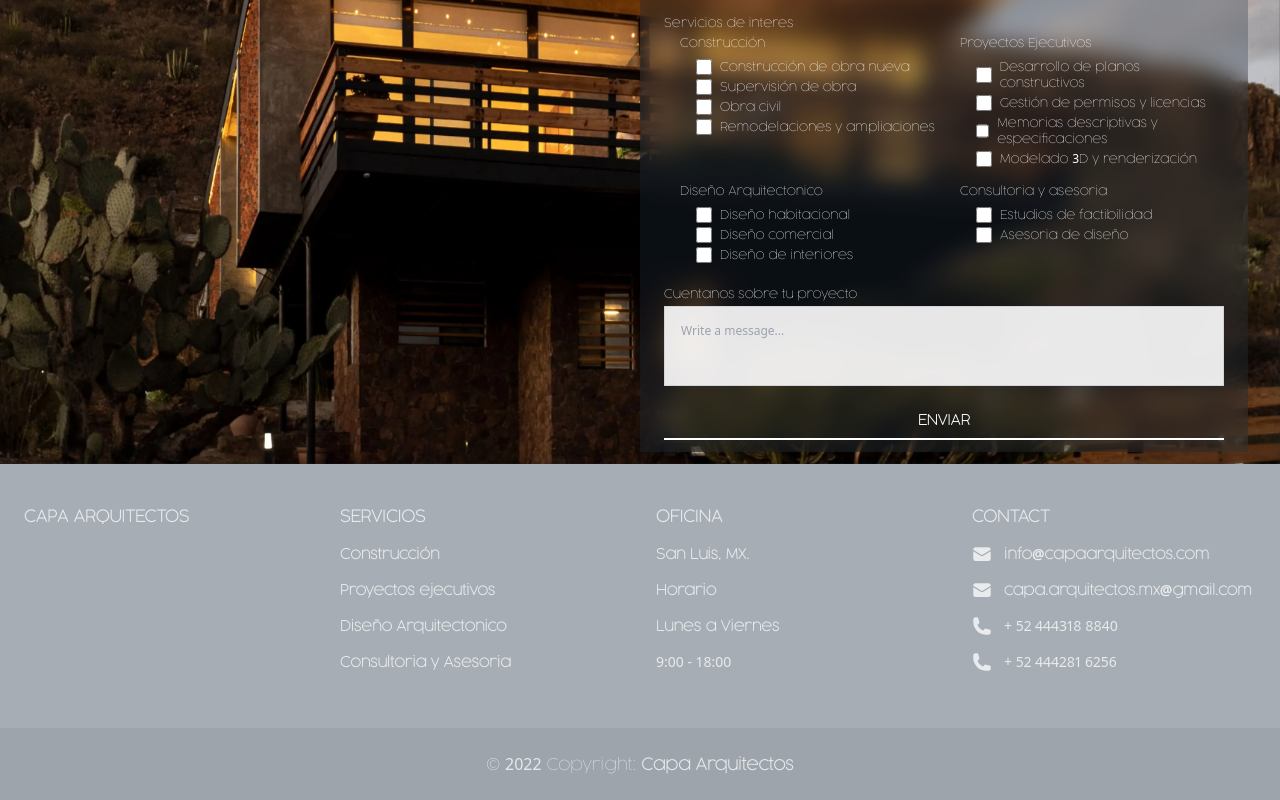
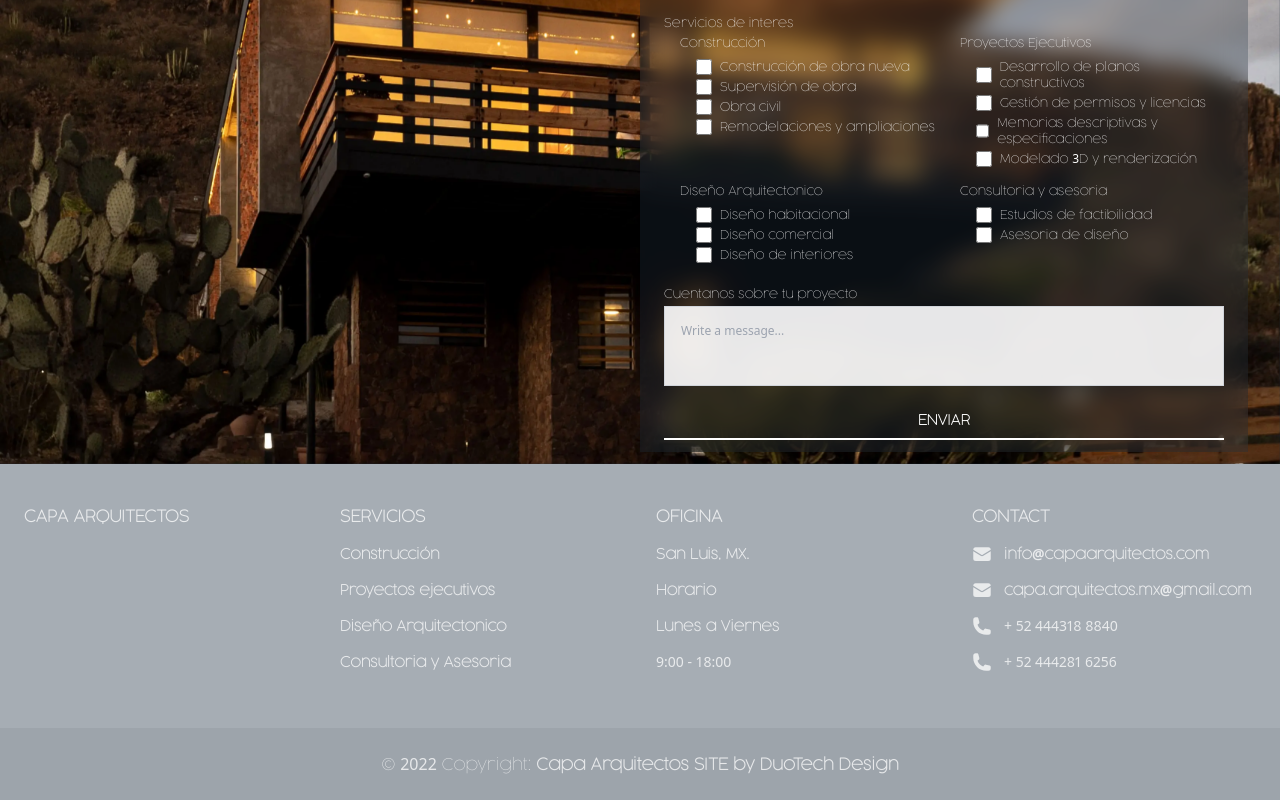
Before and after one commit to Duotech-Design/capaarquitectos-landing, a React (Vite) app: page /contact-us in a window 1280 px wide. Shown: the part 336-1136 px from the top of the page. Built offline with nearby package versions, Linux system fonts and the light colour scheme.

Commit message:
made by in footer

```diff
--- a/src/components/footer/Footer.tsx
+++ b/src/components/footer/Footer.tsx
@@ -133,6 +133,14 @@ export const Footer = () => {
             {" "}
             Capa Arquitectos
           </a>
+          <a className="font-bold" >
+            {" "}
+            SITE by
+          </a>
+          <a className="font-bold" href="https://duotechdesign.com/" >
+            {" "}
+           DuoTech Design
+          </a>
         </div>
       </footer>
     </>
```
